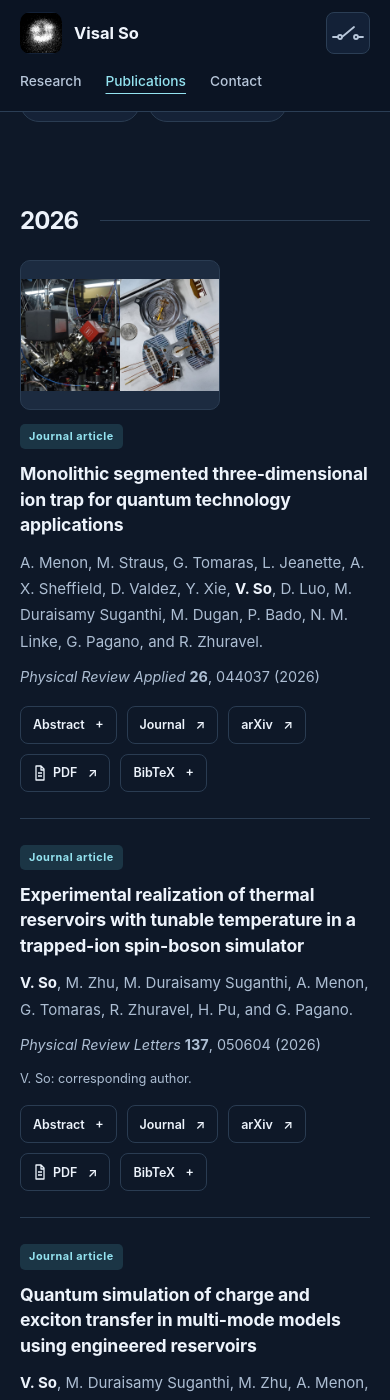
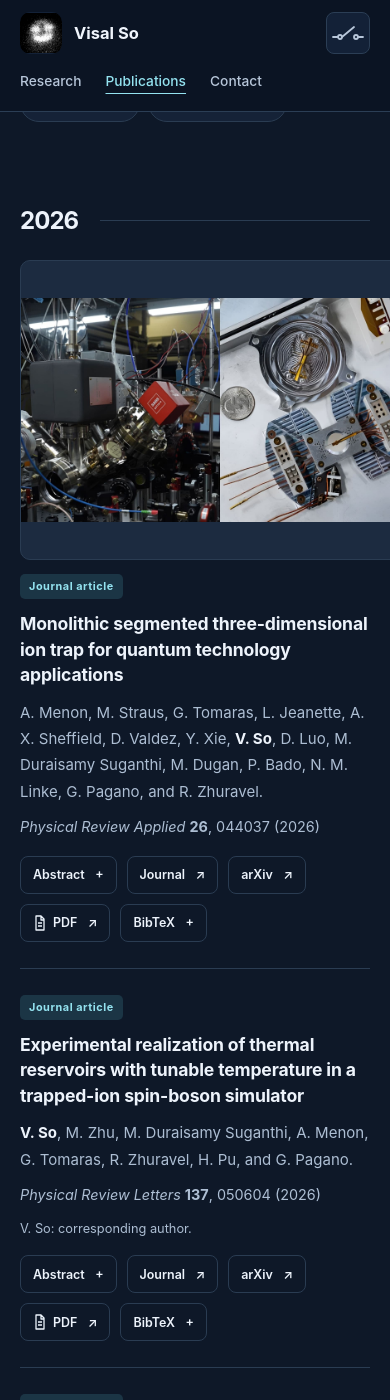
Before and after one commit to visalso/visalso.github.io, a Jekyll site: the page built from publications.html, in a window 390 px wide and 1400 px high, scrolled down 212 px. Built offline with Jekyll 4.4.1, drawn with Linux system fonts in a browser that asks for light colours.

Commit message:
Update publications.css

```diff
--- a/assets/css/publications.css
+++ b/assets/css/publications.css
@@ -28,7 +28,7 @@
 
 @media (max-width: 640px) {
   .paper--with-thumbnail { grid-template-columns: 1fr; gap: 14px; }
-  .paper__thumbnail { width: min(100%, 200px); }
+  .paper__thumbnail { width: min(200%, 400px); }
 }
 @media (pointer: coarse) {
   .publication-filter { min-height: 44px; }
```
